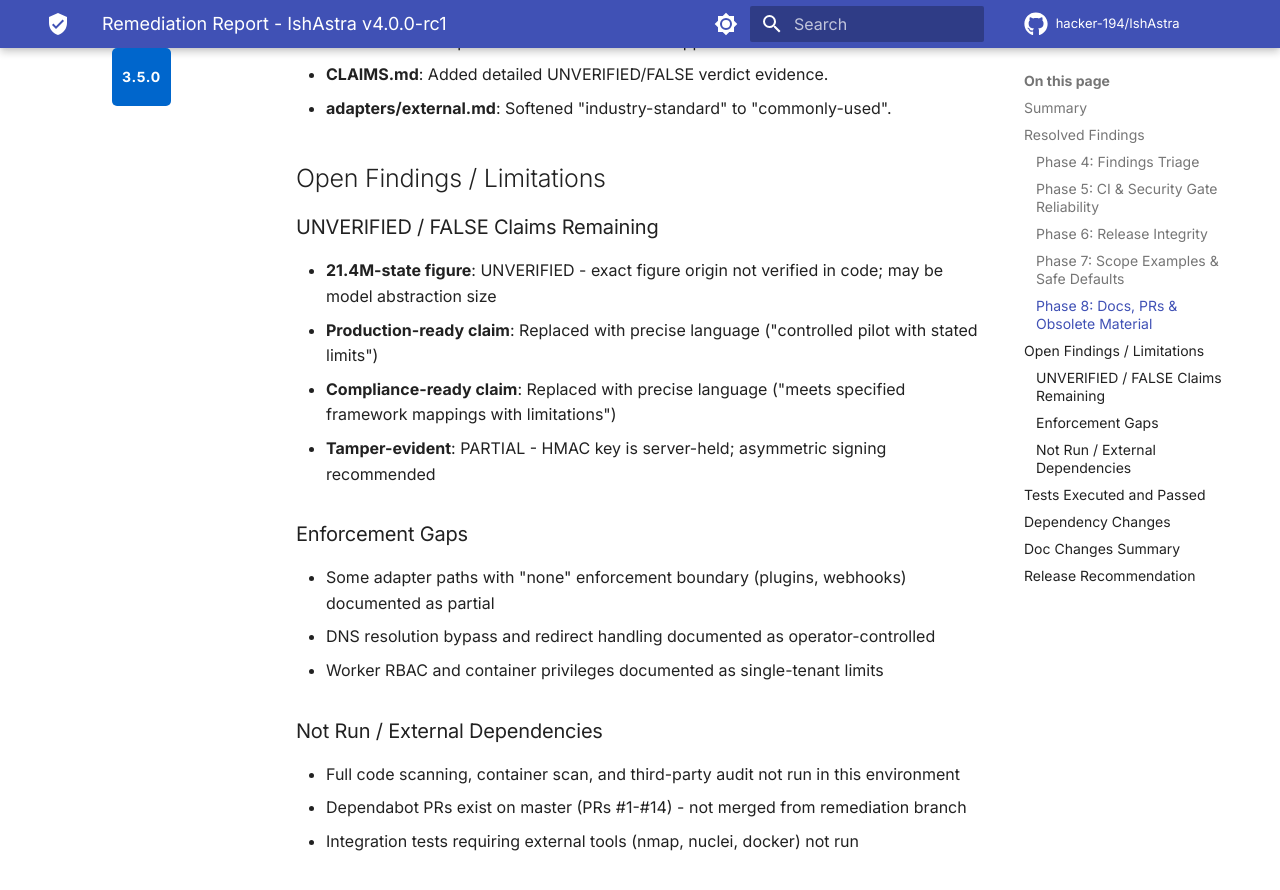
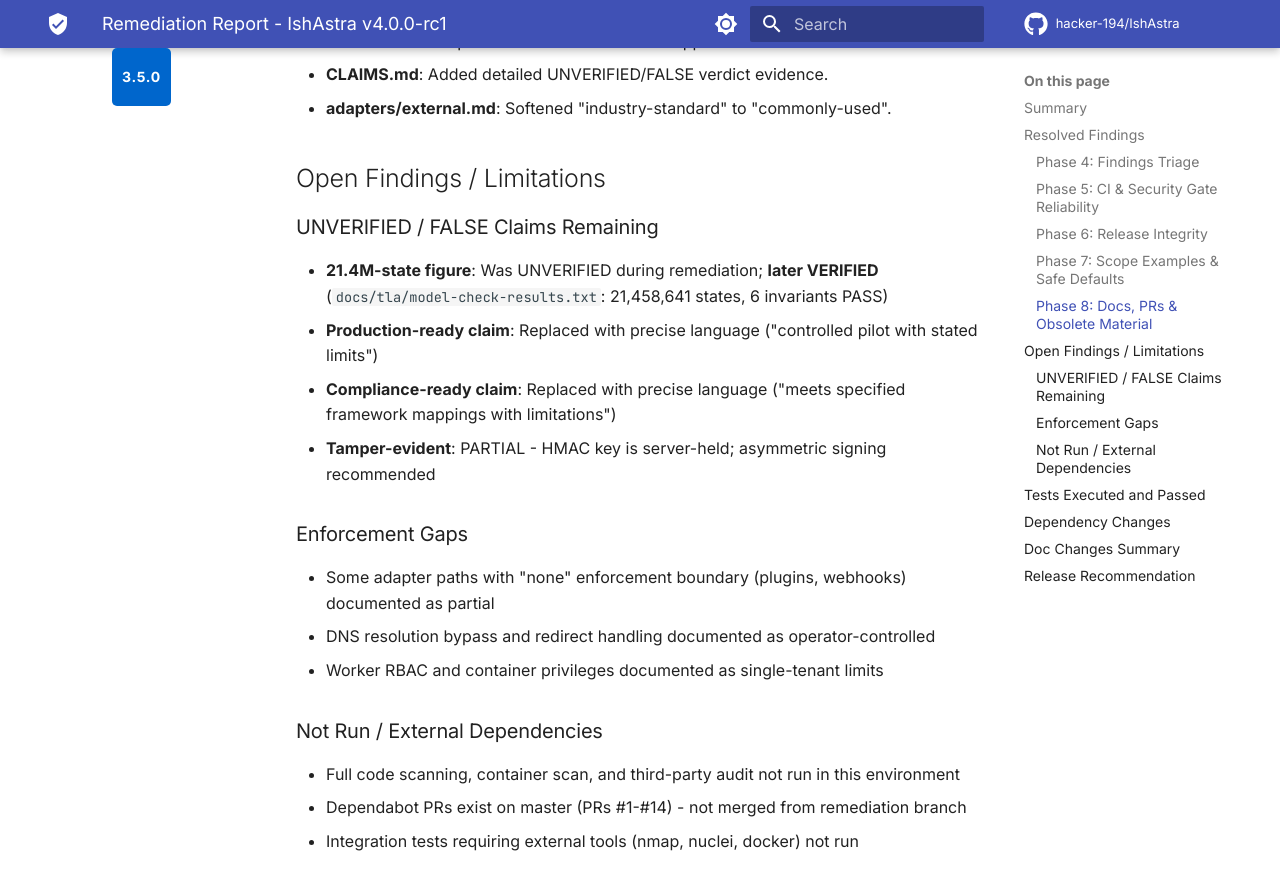
Before and after one commit to hacker-194/IshAstra, an MkDocs documentation site: the page built from docs/engineering/REMEDIATION_REPORT.md, in a window 1280 px wide and 900 px high, scrolled down 1591 px. Shown: the top 890 px of the window. Built offline with MkDocs 1.6.1 and Material for MkDocs 9.7.7, drawn with Linux system fonts in a browser that asks for light colours; comment, search, counter and statistics services are not loaded; the version menu is left out.

Commit message:
docs: fix SECURITY.md anchor link in README, update REMEDIATION_REPORT.md 21.4M status

```diff
--- a/docs/engineering/REMEDIATION_REPORT.md
+++ b/docs/engineering/REMEDIATION_REPORT.md
@@ -48,7 +48,7 @@ and committed locally on branch `remediation/2026-11-25`.
 ## Open Findings / Limitations
 
 ### UNVERIFIED / FALSE Claims Remaining
-- **21.4M-state figure**: UNVERIFIED - exact figure origin not verified in code; may be model abstraction size
+- **21.4M-state figure**: Was UNVERIFIED during remediation; **later VERIFIED** (`docs/tla/model-check-results.txt`: 21,458,641 states, 6 invariants PASS)
 - **Production-ready claim**: Replaced with precise language ("controlled pilot with stated limits")
 - **Compliance-ready claim**: Replaced with precise language ("meets specified framework mappings with limitations")
 - **Tamper-evident**: PARTIAL - HMAC key is server-held; asymmetric signing recommended
```
Also changed, not shown: README.md (+1 -1 lines).
